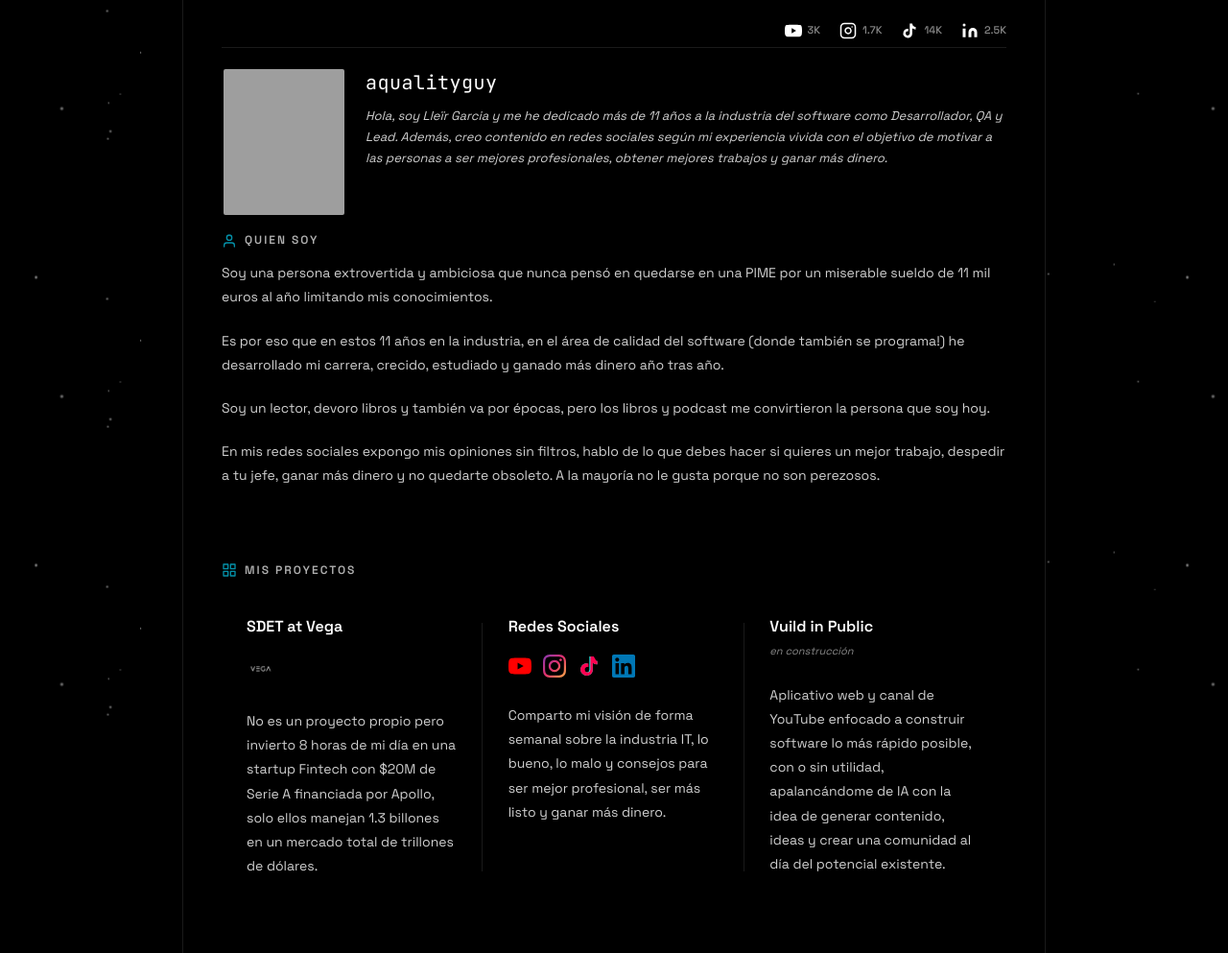
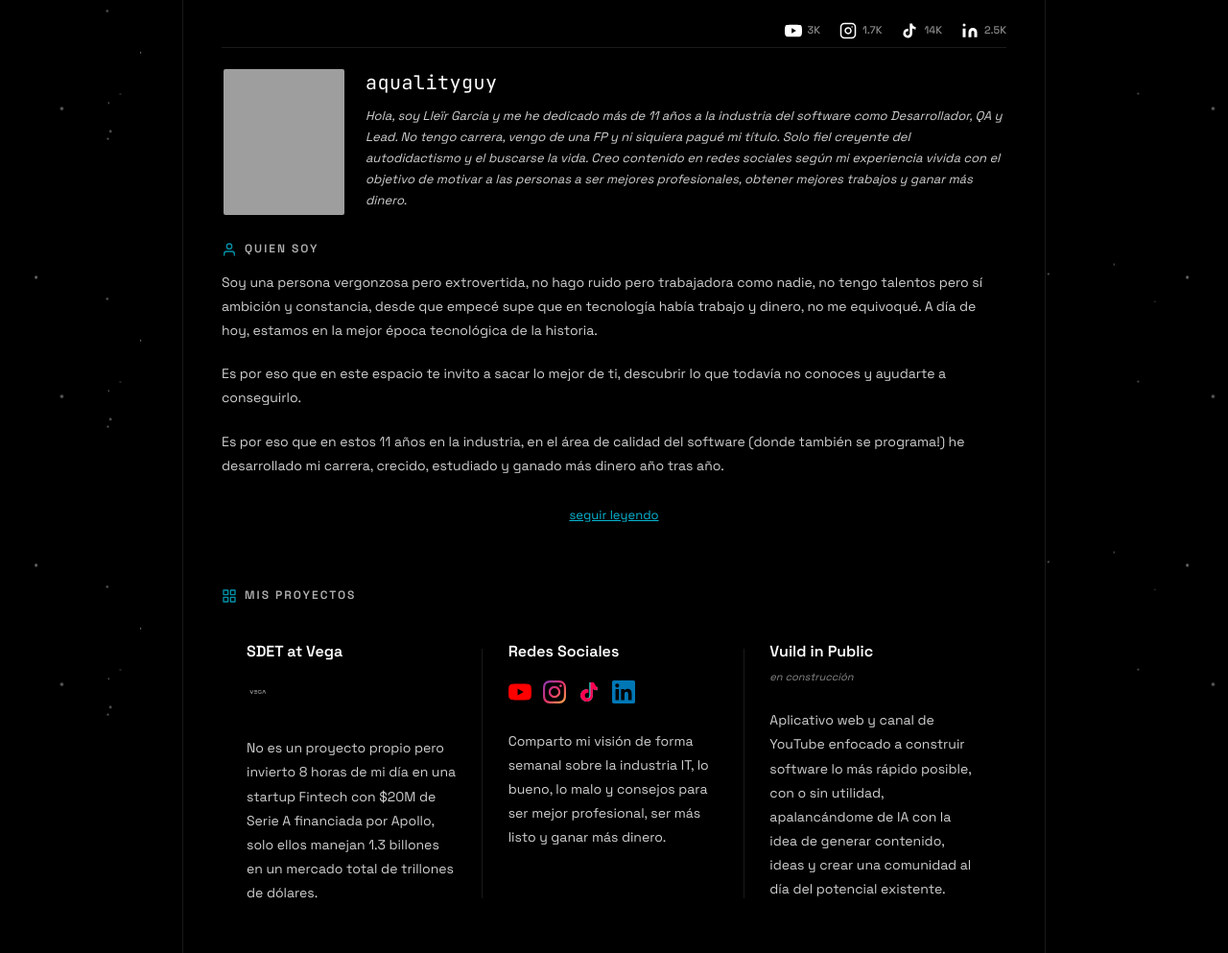
Before and after one commit to lleirgarcia/aqualitugy_website, a website built with Vite: page index.html in a window 1280 px wide. Shown: the top 993 px of the page at 96% size. Built offline with nearby package versions, Linux system fonts and the light colour scheme; grey boxes are pictures that could not be loaded.

Commit message:
Update IDEAS, pages, form, main and styles

```diff
--- a/index.html
+++ b/index.html
@@ -10,7 +10,7 @@
       window.va = window.va || function () { (window.vaq = window.vaq || []).push(arguments); };
     </script>
     <script defer src="/_vercel/insights/script.js"></script>
-    <title>AqualityGuy</title>
+    <title>aqualityguy</title>
   </head>
   <body>
     <div class="stars-layer stars-layer-1"></div>
--- a/src/main.ts
+++ b/src/main.ts
@@ -105,7 +105,7 @@ function createWhoIAmSection(): string {
         <div>
           <div class="profile-name">aqualityguy</div>
           <div class="section-intro">
-            Hola, soy Lleïr Garcia y me he dedicado más de 11 años a la industria del software como Desarrollador, QA y Lead. Además, creo contenido en redes sociales según mi experiencia vivida con el objetivo de motivar a las personas a ser mejores profesionales, obtener mejores trabajos y ganar más dinero.
+            Hola, soy Lleïr Garcia y me he dedicado más de 11 años a la industria del software como Desarrollador, QA y Lead. No tengo carrera, vengo de una FP y ni siquiera pagué mi título. Solo fiel creyente del autodidactismo y el buscarse la vida. Creo contenido en redes sociales según mi experiencia vivida con el objetivo de motivar a las personas a ser mejores profesionales, obtener mejores trabajos y ganar más dinero.
           </div>
         </div>
       </div>
@@ -117,24 +117,75 @@ function createWhoIAmSection(): string {
         <span>quien soy</span>
       </div>
       <div class="about-content">
+        <div class="about-content-visible">
+          <p>
+            Soy una persona vergonzosa pero extrovertida, no hago ruido pero trabajadora como nadie, no tengo talentos pero sí ambición y constancia, desde que empecé supe que en tecnología había trabajo y dinero, no me equivoqué. A día de hoy, estamos en la mejor época tecnológica de la historia.
+          </p>
+          <p>
+            Es por eso que en este espacio te invito a sacar lo mejor de ti, descubrir lo que todavía no conoces y ayudarte a conseguirlo.
+          </p>
+          <p>
+            Es por eso que en estos 11 años en la industria, en el área de calidad del software (donde también se programa!) he desarrollado mi carrera, crecido, estudiado y ganado más dinero año tras año.
+          </p>
+        </div>
+        <button class="read-more-btn" id="readMoreBtn">seguir leyendo</button>
+        <div class="about-content-hidden" id="hiddenContent" style="display: none;">
+          <p>
+            En mis 11 años he pasado por más de 7 empresas, más de 14 proyectos, miles de situaciones buenas y otras muy complicadas, he trabajado en proyectos en producción con despliegues constantes, proyectos inertes, legacies y MVP's "super importantes", y he conocido y colaborado con más de 200 profesionales de los que he aprendido lo bueno y lo malo.
+          </p>
+          <p>
+            Me conozco la industria, y si te digo la verdad, ni el bueno es tan bueno ni el malo es tan malo.
+          </p>
+          <p>
+            Conozco personas ganando barbaridades siendo buenos técnicos pero ya, mientras cracks de verdad siguen en consultora Pepe S.A. por 38 mil brutos al año.
+          </p>
+          <p>
+            Esa es una de mis facetas, ayudar a las personas a darse cuenta.
+          </p>
+          <p>
+            Soy un lector, devoro libros, economía, filosofía, emprendimiento, empresa, desarrollo personal, los libros y podcast me convirtieron la persona que soy hoy.
+          </p>
+          <p>
+            En mis redes sociales expongo mis opiniones sin filtros, hablo de lo que debes hacer si quieres encontrar un trabajo o mejorar el que ya tienes, despedir a tu jefe, ganar más dinero y no quedarte obsoleto.
+          </p>
+        </div>
+      </div>
+    </div>
+  `;
+}
+
+function createHowICanHelpSection(): string {
+  return `
+    <div class="section">
+      <div class="section-title">
+        <svg class="section-icon" width="16" height="16" viewBox="0 0 24 24" fill="none" stroke="currentColor" stroke-width="2" stroke-linecap="round" stroke-linejoin="round">
+          <path d="M17 21v-2a4 4 0 0 0-4-4H5a4 4 0 0 0-4 4v2"></path>
+          <circle cx="9" cy="7" r="4"></circle>
+          <path d="M23 21v-2a4 4 0 0 0-3-3.87"></path>
+          <path d="M16 3.13a4 4 0 0 1 0 7.75"></path>
+        </svg>
+        <span>cómo puedo ayudarte y por qué</span>
+      </div>
+      <div class="help-content">
         <p>
-          Soy una persona extrovertida y ambiciosa que nunca pensó en quedarse en una PIME por un miserable sueldo de 11 mil euros al año limitando mis conocimientos.
+          He pasado de ganar 11.000€ al año a más de 85.000€ en 11 años. No fue suerte. Fue estrategia, ambición y una forma de pensar diferente que me permitió crecer cuando otros se quedaban estancados.
         </p>
         <p>
-          Es por eso que en estos 11 años en la industria, en el área de calidad del software (donde también se programa!) he desarrollado mi carrera, crecido, estudiado y ganado más dinero año tras año.
+          Durante estos años he trabajado como Desarrollador, QA Engineer y Lead en más de 13 proyectos, desde startups hasta empresas con billones en volumen. He visto qué funciona y qué no. He aprendido a negociar salarios, a cambiar de empresa cuando era necesario y a pensar como senior desde el día uno.
         </p>
         <p>
-          Soy un lector, devoro libros y también va por épocas, pero los libros y podcast me convirtieron la persona que soy hoy.
+          Mi enfoque es directo y sin filtros. No te voy a vender humo ni promesas vacías. Te voy a decir exactamente qué hacer para mejorar tu situación: cómo preparar tu perfil, cómo negociar, cómo pensar estratégicamente sobre tu carrera y cómo encontrar oportunidades que otros no ven.
         </p>
         <p>
-          En mis redes sociales expongo mis opiniones sin filtros, hablo de lo que debes hacer si quieres un mejor trabajo, despedir a tu jefe, ganar más dinero y no quedarte obsoleto. A la mayoría no le gusta porque no son perezosos.
+          He ayudado a más de 50 personas a mejorar sus condiciones laborales, aumentar sus salarios y encontrar trabajos mejores. Mis más de 18 mil seguidores en redes sociales confían en mi contenido porque hablo desde la experiencia real, no desde la teoría.
+        </p>
+        <p>
+          Si estás cansado de estar estancado, si quieres un futuro mejor pero no sabes por dónde empezar, o si ya eres senior pero sientes que te falta ese último empujón para llegar al siguiente nivel, puedo ayudarte. No porque sea mejor que nadie, sino porque he recorrido ese camino y sé exactamente qué se necesita para llegar.
         </p>
       </div>
     </div>
   `;
 }
-
-
 
 function createServicesSection(): string {
   const servicesHTML = services
@@ -200,7 +251,7 @@ function createProjectsSection(): string {
         let socialIconsHTML = '';
 
         if (project.image) {
-          imageHTML = `<img src="${project.image}" alt="${project.title}" class="project-image" />`;
+          imageHTML = `<div class="project-image-wrapper"><img src="${project.image}" alt="${project.title}" class="project-image" /></div>`;
         }
 
         if (project.socialIcons && project.socialIcons.length > 0) {
@@ -403,7 +454,7 @@ function createModal(): string {
         <button class="modal-close" aria-label="Cerrar">&times;</button>
         <h2 class="modal-title">Mi nómina actual</h2>
         <p class="modal-description">
-          Si quieres saber lo que gana un residente español trabajando desde Londres, rellena esto
+          Si quieres saber lo que gana un residente español trabajando desde Londres, rellena esto y te envío mi nómina
           <span style="display: inline-block; font-size: 16px;">↓</span>
         </p>
         <form id="salaryForm" class="salary-form">
@@ -553,6 +604,7 @@ app.innerHTML = `
     ${createWhoIAmSection()}
     ${createProjectsSection()}
     ${createSalaryProgressionSection()}
+    ${createHowICanHelpSection()}
     ${createServicesSection()}
     ${createFooter()}
   </div>
@@ -592,6 +644,19 @@ function generateRandomStarPositions() {
 setTimeout(() => {
   generateRandomStarPositions();
 }, 0);
+
+// Funcionalidad de "seguir leyendo"
+setTimeout(() => {
+  const readMoreBtn = document.getElementById('readMoreBtn');
+  const hiddenContent = document.getElementById('hiddenContent');
+
+  if (readMoreBtn && hiddenContent) {
+    readMoreBtn.addEventListener('click', () => {
+      hiddenContent.style.display = 'block';
+      readMoreBtn.style.display = 'none';
+    });
+  }
+}, 100);
 
 // Funcionalidad del modal - se ejecuta después de que el DOM esté listo
 setTimeout(() => {
--- a/src/styles/main.css
+++ b/src/styles/main.css
@@ -272,6 +272,40 @@ body {
   margin-bottom: 20px;
 }
 
+.help-content {
+  font-size: 14px;
+  color: #d0d0d0;
+  line-height: 1.8;
+}
+
+.help-content p {
+  margin-bottom: 20px;
+}
+
+.read-more-btn {
+  background: none;
+  border: none;
+  color: var(--color-secondary);
+  font-size: 13px;
+  font-family: 'Space Grotesk', sans-serif;
+  cursor: pointer;
+  padding: 10px 0;
+  margin: 10px auto 0;
+  text-decoration: underline;
+  transition: opacity 0.3s ease;
+  display: block;
+  text-align: center;
+  width: 100%;
+}
+
+.read-more-btn:hover {
+  opacity: 0.7;
+}
+
+.about-content-hidden {
+  margin-top: 15px;
+}
+
 .social-links {
   display: flex;
   flex-wrap: wrap;
@@ -469,11 +503,15 @@ body {
   opacity: 0.5;
 }
 
-.project-image {
-  width: 30px;
-  height: 30px;
+.project-image-wrapper {
+  display: inline-block;
   margin-bottom: 15px;
   margin-top: 8px;
+}
+
+.project-image {
+  width: 24px;
+  height: 24px;
   border-radius: 4px;
   object-fit: contain;
 }
@@ -1136,10 +1174,21 @@ body {
 
 .clickable-point {
   transition: opacity 0.3s ease;
+  animation: blink 2s ease-in-out infinite;
 }
 
 .clickable-point:hover {
   opacity: 0.6 !important;
+  animation: none;
+}
+
+@keyframes blink {
+  0%, 100% {
+    opacity: 0.3;
+  }
+  50% {
+    opacity: 0.8;
+  }
 }
 
 @media (max-width: 768px) {
```
Also changed, not shown: IDEAS.md (+20 -0 lines), aviso-legal.html (+1 -1 lines), form.html (+1 -1 lines), politica-de-privacidad.html (+1 -1 lines), terminos-y-condiciones.html (+1 -1 lines).
